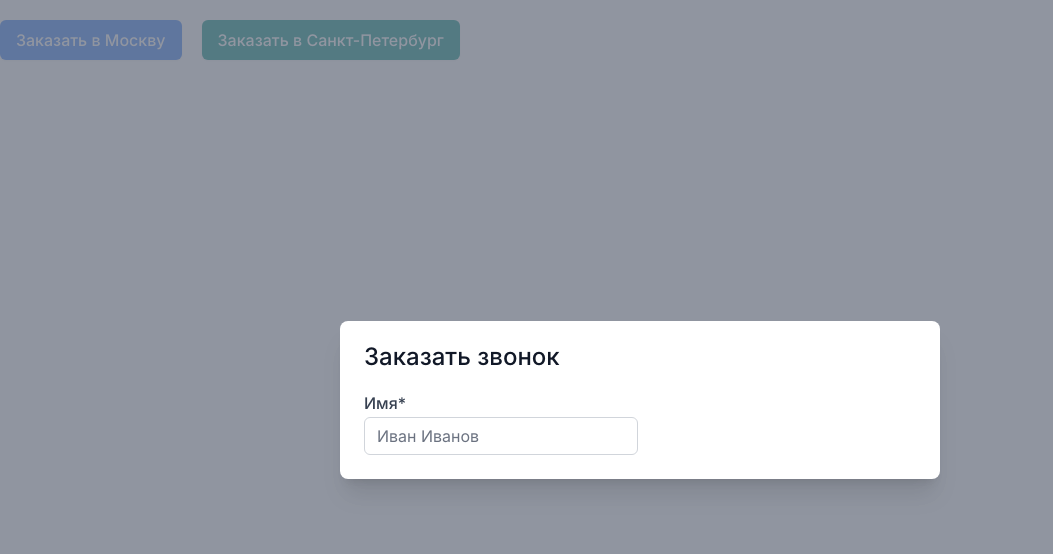
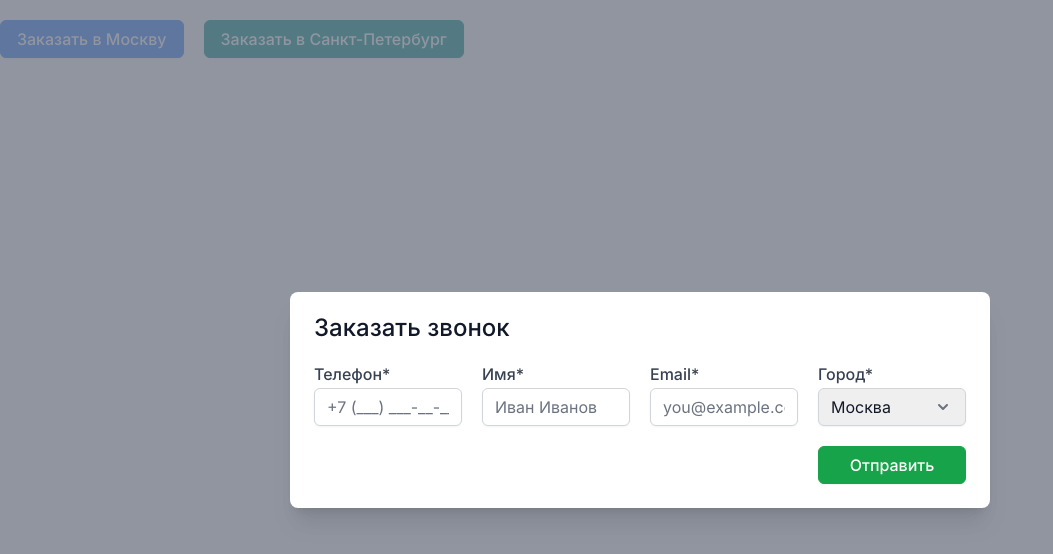
Before and after one commit to asokal/autodrive-test, a Vue app: page / in a window 1280 px wide. Both pictures are taken after a click on the button "Заказать в Москву". Shown: the top 554 px of the page, without its empty margins (0-1053 px from the left). Built offline with nearby package versions, Linux system fonts and the light colour scheme.

Commit message:
modal form markup

```diff
--- a/src/App.vue
+++ b/src/App.vue
@@ -20,15 +20,60 @@
 			:show="modalVisible"
 			@close-modal="modalVisible = false"
 		>
-			<form>
+			<form
+				class="sm:grid-row-2 grid grid-cols-1 gap-5 sm:grid-cols-3 xl:grid-cols-4"
+			>
+				<label>
+					<span class="mb-1 block leading-5 text-gray-700"
+						>Телефон*</span
+					>
+					<input
+						type="phone"
+						placeholder="+7 (___) ___-__-__"
+						class="w-full rounded-md border border-gray-300 px-3 py-2 font-normal leading-5 text-gray-900 shadow-sm placeholder:text-gray-500"
+					/>
+				</label>
+
 				<label>
 					<span class="mb-1 block leading-5 text-gray-700">Имя*</span>
 					<input
 						type="text"
 						placeholder="Иван Иванов"
-						class="rounded-md border border-gray-300 px-3 py-2 font-normal leading-5 text-gray-900 placeholder:text-gray-500"
+						class="w-full rounded-md border border-gray-300 px-3 py-2 font-normal leading-5 text-gray-900 shadow-sm placeholder:text-gray-500"
 					/>
 				</label>
+
+				<label>
+					<span class="mb-1 block leading-5 text-gray-700"
+						>Email*</span
+					>
+					<input
+						type="email"
+						placeholder="you@example.com"
+						class="w-full rounded-md border border-gray-300 px-3 py-2 font-normal leading-5 text-gray-900 shadow-sm placeholder:text-gray-500"
+					/>
+				</label>
+
+				<label class="sm:col-span-2 xl:col-span-1">
+					<span class="mb-1 block leading-5 text-gray-700"
+						>Город*</span
+					>
+					<select
+						name="city"
+						id="city-select"
+						class="w-full appearance-none rounded-md border border-gray-300 bg-arrow-down bg-right bg-no-repeat bg-origin-content px-3 py-2 font-normal leading-5 text-gray-900 shadow-sm"
+					>
+						<option value="moscow" selected>Москва</option>
+						<option value="spb">Санкт-Петербург</option>
+					</select>
+				</label>
+
+				<base-button
+					label="Отправить"
+					color="green"
+					class="self-end sm:col-start-3 xl:col-start-4"
+					@click="modalVisible = true"
+				/>
 			</form>
 		</base-modal>
 	</main>
--- a/src/components/BaseButton.vue
+++ b/src/components/BaseButton.vue
@@ -1,6 +1,6 @@
 <template>
 	<button
-		:class="`w-full rounded-md ${colorClass} py-2 px-4 font-medium text-white shadow-sm transition hover:brightness-110 sm:w-auto`"
+		:class="`w-full rounded-md ${colorClass} border py-1.5 px-4 text-base font-medium text-white shadow-sm transition hover:brightness-110 sm:w-auto`"
 	>
 		{{ label }}
 	</button>
@@ -26,13 +26,13 @@
 			colorClass() {
 				switch (this.color) {
 					case 'blue':
-						return 'bg-blue-500';
+						return 'bg-blue-500 border-blue-500';
 					case 'teal':
-						return 'bg-teal-600';
+						return 'bg-teal-600 border-teal-600';
 					case 'green':
-						return 'bg-green-600';
+						return 'bg-green-600 border-green-600';
 					default:
-						return 'bg-blue-500';
+						return 'bg-blue-500 border-blue-500';
 				}
 			},
 		},
--- a/src/components/BaseModal.vue
+++ b/src/components/BaseModal.vue
@@ -6,7 +6,7 @@
 			@click="closeModal"
 		>
 			<div
-				class="w-full rounded-lg bg-white p-6 font-medium shadow-xl lg:w-1/2"
+				class="w-full rounded-lg bg-white p-6 font-medium shadow-xl lg:w-7/12"
 				@click.stop
 			>
 				<h2
--- a/tailwind.config.cjs
+++ b/tailwind.config.cjs
@@ -8,6 +8,10 @@ module.exports = {
 			fontFamily: {
 				sans: ['Inter', ...defaultTheme.fontFamily.sans],
 			},
+
+			backgroundImage: {
+				'arrow-down': "url('./src/assets/img/arrow.svg')",
+			},
 		},
 	},
 	plugins: [],
```
Also changed, not shown: src/assets/img/arrow.svg (added).
